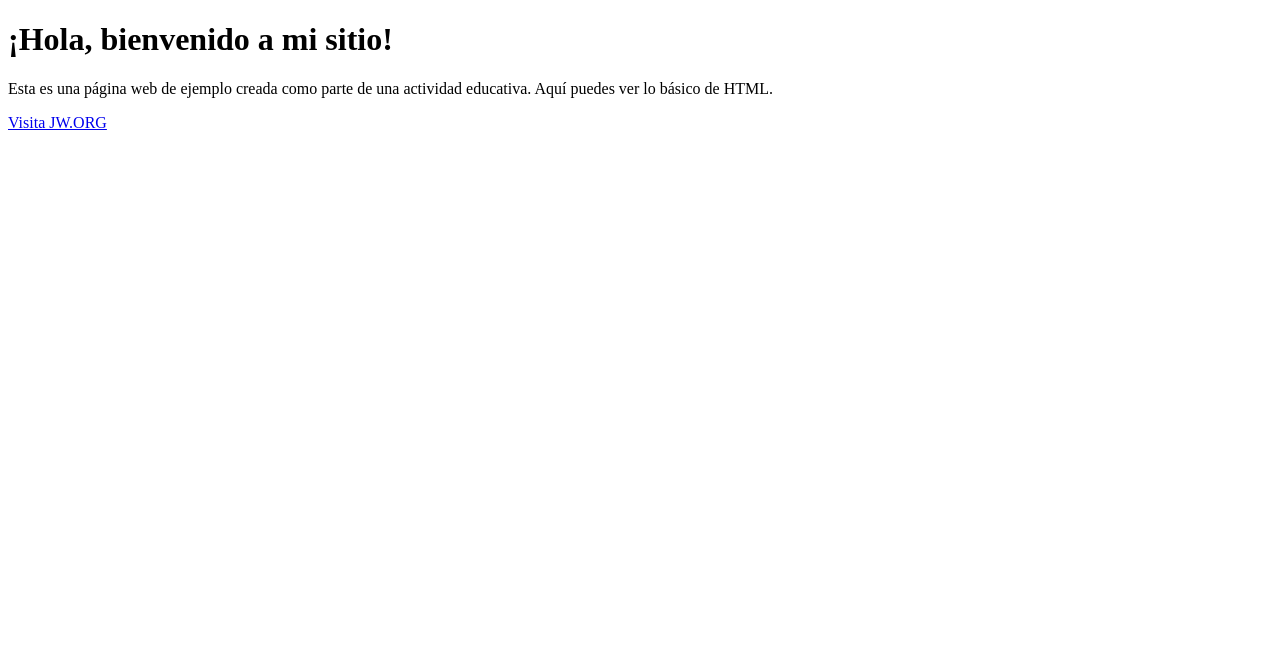
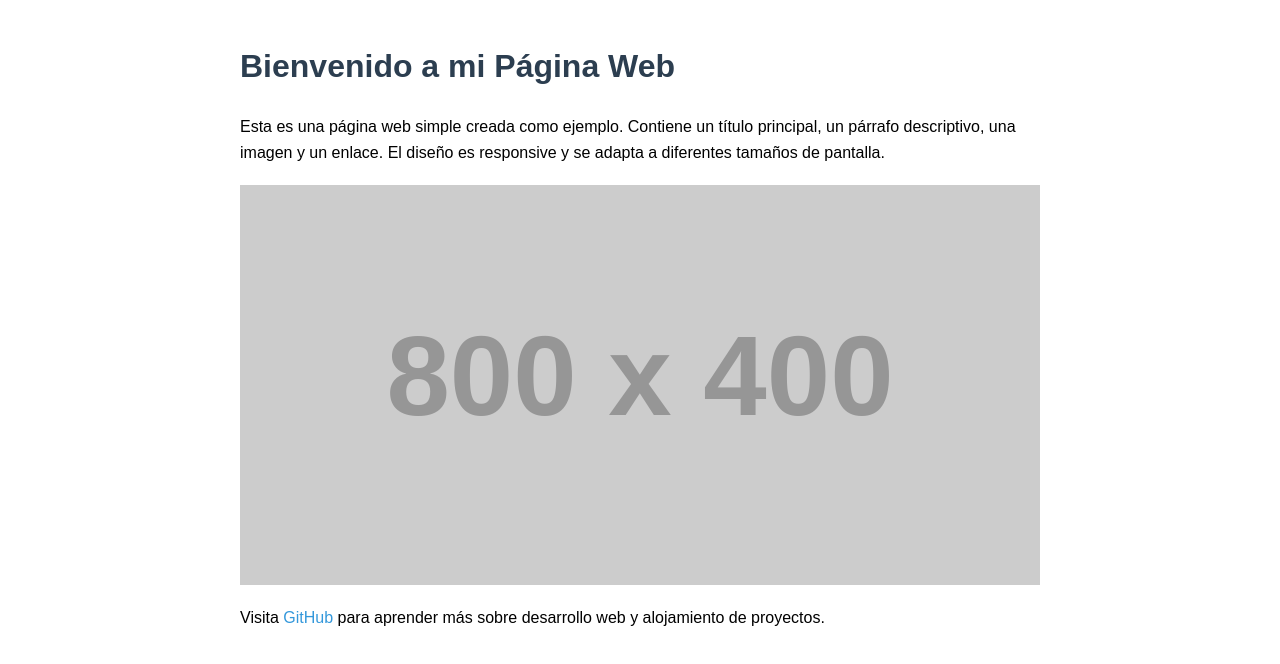
Before and after one commit to Matw1/Mi-pagina, a plain HTML site: page index.html in a window 1280 px wide. Drawn offline with Linux system fonts and the light colour scheme; placeholder pictures from the web are drawn by us.

Commit message:
Update index.html

```diff
--- a/index.html
+++ b/index.html
@@ -1,13 +1,42 @@
 <!DOCTYPE html>
-<html lang="en">
+<html lang="es">
 <head>
-  <meta charset="UTF-8">
-  <meta name="viewport" content="width=device-width, initial-scale=1.0">
-  <title>Mi Primera Página Web</title>
+    <meta charset="UTF-8">
+    <meta name="viewport" content="width=device-width, initial-scale=1.0">
+    <title>Mi Primera Página Web</title>
+    <style>
+        body {
+            font-family: Arial, sans-serif;
+            max-width: 800px;
+            margin: 0 auto;
+            padding: 20px;
+            line-height: 1.6;
+        }
+        h1 {
+            color: #2c3e50;
+        }
+        img {
+            max-width: 100%;
+            height: auto;
+            display: block;
+            margin: 20px 0;
+        }
+        a {
+            color: #3498db;
+            text-decoration: none;
+        }
+        a:hover {
+            text-decoration: underline;
+        }
+    </style>
 </head>
 <body>
-  <h1>¡Hola, bienvenido a mi sitio!</h1>
-  <p>Esta es una página web de ejemplo creada como parte de una actividad educativa. Aquí puedes ver lo básico de HTML.</p>
-  <a href="https://www.jw.org" target="_blank">Visita JW.ORG</a>
+    <h1>Bienvenido a mi Página Web</h1>
+
+    <p>Esta es una página web simple creada como ejemplo. Contiene un título principal, un párrafo descriptivo, una imagen y un enlace. El diseño es responsive y se adapta a diferentes tamaños de pantalla.</p>
+
+    <img src="https://via.placeholder.com/800x400" alt="Imagen de ejemplo">
+
+    <p>Visita <a href="https://github.com" target="_blank">GitHub</a> para aprender más sobre desarrollo web y alojamiento de proyectos.</p>
 </body>
 </html>
```
